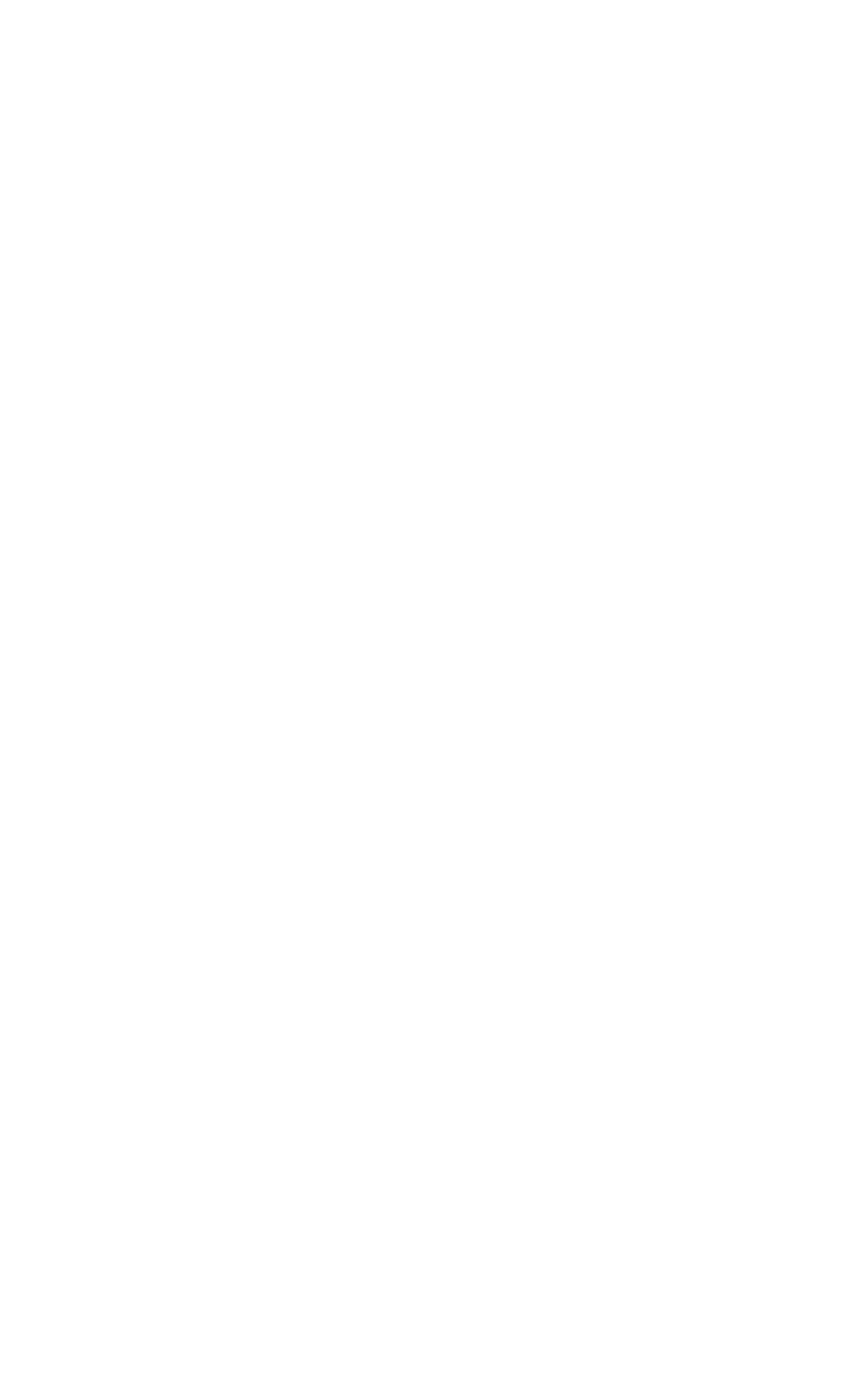
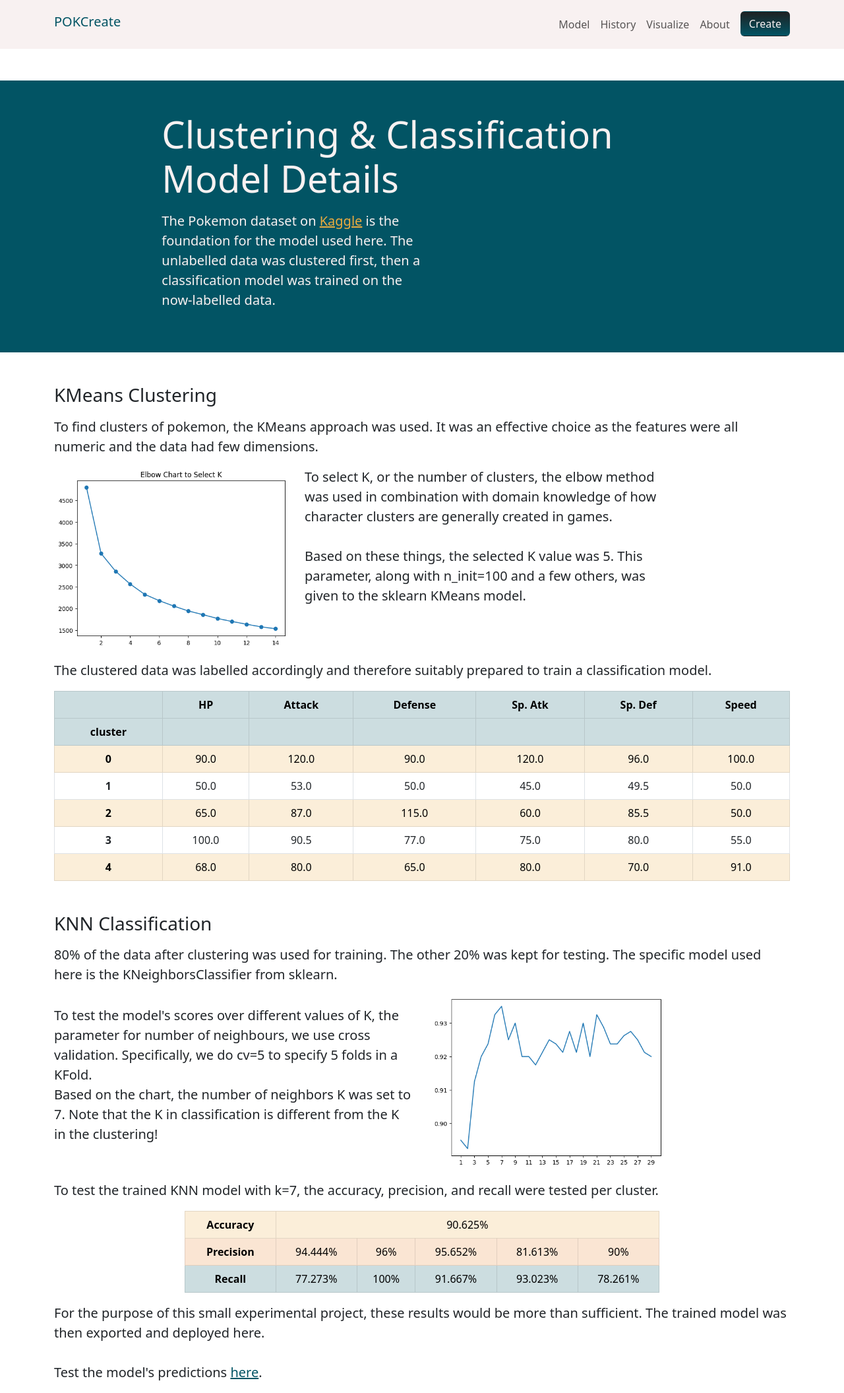
Before and after one commit to konomea/ML-App, a Flask app: page /model_info in a window 1280 px wide. Before the commit the page is empty. Shown: the whole page at 66% size. Before the commit the page ends 800 px from the top, so only its background shows below. Run offline with Flask 3, Linux system fonts and the light colour scheme; parts of the project's set-up code (start-up, migrations or seed data) failed here and were passed over; some libraries are stand-ins or nearby versions.

Commit message:
Model explanation

```diff
--- /dev/null
+++ b/templates/cluster_table.html
@@ -0,0 +1,69 @@
+<table border="1" class="dataframe table table-bordered text-center">
+  <thead>
+    <tr class="table-primary">
+      <th></th>
+      <th>HP</th>
+      <th>Attack</th>
+      <th>Defense</th>
+      <th>Sp. Atk</th>
+      <th>Sp. Def</th>
+      <th>Speed</th>
+    </tr>
+    <tr class="table-primary">
+      <th>cluster</th>
+      <th></th>
+      <th></th>
+      <th></th>
+      <th></th>
+      <th></th>
+      <th></th>
+    </tr>
+  </thead>
+  <tbody>
+    <tr class="table-warning">
+      <th>0</th>
+      <td>90.0</td>
+      <td>120.0</td>
+      <td>90.0</td>
+      <td>120.0</td>
+      <td>96.0</td>
+      <td>100.0</td>
+    </tr>
+    <tr>
+      <th>1</th>
+      <td>50.0</td>
+      <td>53.0</td>
+      <td>50.0</td>
+      <td>45.0</td>
+      <td>49.5</td>
+      <td>50.0</td>
+    </tr>
+    <tr class="table-warning">
+      <th>2</th>
+      <td>65.0</td>
+      <td>87.0</td>
+      <td>115.0</td>
+      <td>60.0</td>
+      <td>85.5</td>
+      <td>50.0</td>
+    </tr>
+    <tr>
+      <th>3</th>
+      <td>100.0</td>
+      <td>90.5</td>
+      <td>77.0</td>
+      <td>75.0</td>
+      <td>80.0</td>
+      <td>55.0</td>
+    </tr>
+    <tr class="table-warning">
+      <th>4</th>
+      <td>68.0</td>
+      <td>80.0</td>
+      <td>65.0</td>
+      <td>80.0</td>
+      <td>70.0</td>
+      <td>91.0</td>
+    </tr>
+  </tbody>
+</table>
--- a/templates/model.html
+++ b/templates/model.html
@@ -5,6 +5,82 @@
     <link rel="stylesheet" href="{{ url_for('static', filename='css/main.min.css') }}">
 </head>
 <body>
+    {% include 'nav.html' %}
+    <div class="container-fluid mt-5 gx-0">
+        <div class="p-4 p-md-5 mb-4 text-light bg-primary">
+            <div class="container col-8 px-0">
+                <h1 class="display-4">Clustering & Classification Model Details</h1>
+                <p class="lead my-3 col-lg-6 col-md-12">The Pokemon dataset on <a class="text-warning" href="https://www.kaggle.com/datasets/abcsds/pokemon">Kaggle</a> is the foundation for the model used here. The unlabelled data was clustered first, then a classification model was trained on the now-labelled data.</p>
+            </div>
+        </div>
+    </div>
 
+    <section id="clustering" class="container mt-5">
+        <h3>KMeans Clustering</h3>
+        <p class="lead my-3">To find clusters of pokemon, the KMeans approach was used. It was an effective choice as the features were all numeric and the data had few dimensions.</p>
+        <div class="row">
+            <div class="col-md-6 col-lg-4">
+                <img class="img-fluid" src="{{url_for('static', filename='images/elbow chart.png')}}" alt="Elbow Chart with vertical scale inertia and horizontal scale as choice of K">
+            </div>
+            <div class="col-6">
+                <p class="lead">
+                    To select K, or the number of clusters, the elbow method was used in combination with domain knowledge of how character clusters are generally created in games. <br><br>
+                    Based on these things, the selected K value was 5. This parameter, along with n_init=100 and a few others, was given to the sklearn KMeans model. <br>
+                </p>
+            </div>
+        </div>
+        <p class="lead my-3">
+            The clustered data was labelled accordingly and therefore suitably prepared to train a classification model. <br>
+        </p>
+        {% include 'cluster_table.html' %}
+    </section>
+
+    <section id="classification" class="container mt-5">
+        <h3>KNN Classification</h3>
+        <p class="lead my-3">
+            80% of the data after clustering was used for training. The other 20% was kept for testing. The specific model used here is the KNeighborsClassifier from sklearn. <br>
+        </p>
+        <div class="row">
+            <p class="col-6 lead my-3">
+                To test the model's scores over different values of K, the parameter for number of neighbours, we use cross validation. Specifically, we do cv=5 to specify 5 folds in a KFold. <br>
+                Based on the chart, the number of neighbors K was set to 7. Note that the K in classification is different from the K in the clustering!
+            </p>
+            <img src="{{ url_for('static', filename='images/num_neighbors chart.png')}}" alt="" class="col-md-6 col-lg-4 img-fluid">
+        </div>
+        <p class="lead my-3">
+            To test the trained KNN model with k=7, the accuracy, precision, and recall were tested per cluster.
+        </p>
+        <div class="container col-m-12 col-lg-8 justify-content-center">
+            <table border="1" class="dataframe table table-bordered text-center">
+                <tr class="table-warning">
+                    <td class="fw-bold">Accuracy</td>
+                    <td colspan="5">90.625%</td>
+                </tr>
+                <tr class="table-secondary">
+                    <td class="fw-bold">Precision</td>
+                    <td>94.444%</td>
+                    <td>96%</td>
+                    <td>95.652%</td>
+                    <td>81.613%</td>
+                    <td>90%</td>
+                </tr>
+                <tr class="table-primary">
+                    <td class="fw-bold">Recall</td>
+                    <td>77.273%</td>
+                    <td>100%</td>
+                    <td>91.667%</td>
+                    <td>93.023%</td>
+                    <td>78.261%</td>
+                </tr>
+            </table>
+        </div>
+        <p class="lead my-3">
+            For the purpose of this small experimental project, these results would be more than sufficient. The trained model was then exported and deployed here. <br>
+            <br>
+            Test the model's predictions <a class="text-primary" href="{{url_for('apply')}}">here</a>.
+        </p>
+    </section>
+
+    <script src="https://cdn.jsdelivr.net/npm/bootstrap@5.3.0/dist/js/bootstrap.bundle.min.js" integrity="sha384-geWF76RCwLtnZ8qwWowPQNguL3RmwHVBC9FhGdlKrxdiJJigb/j/68SIy3Te4Bkz" crossorigin="anonymous"></script>
 </body>
 </html>
```
Also changed, not shown: static/images/elbow chart.png (added), static/images/num_neighbors chart.png (added), 1 other file.
